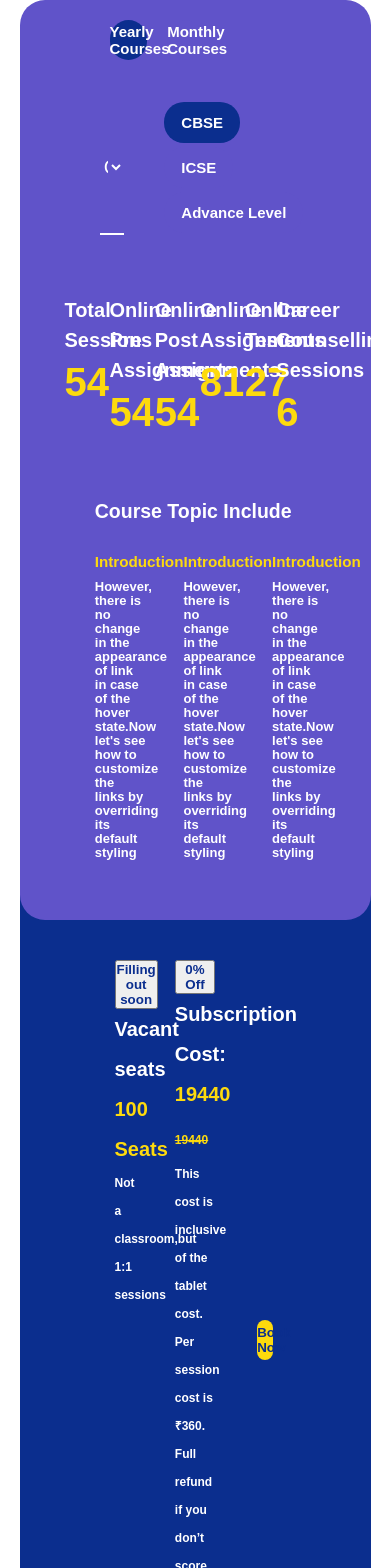
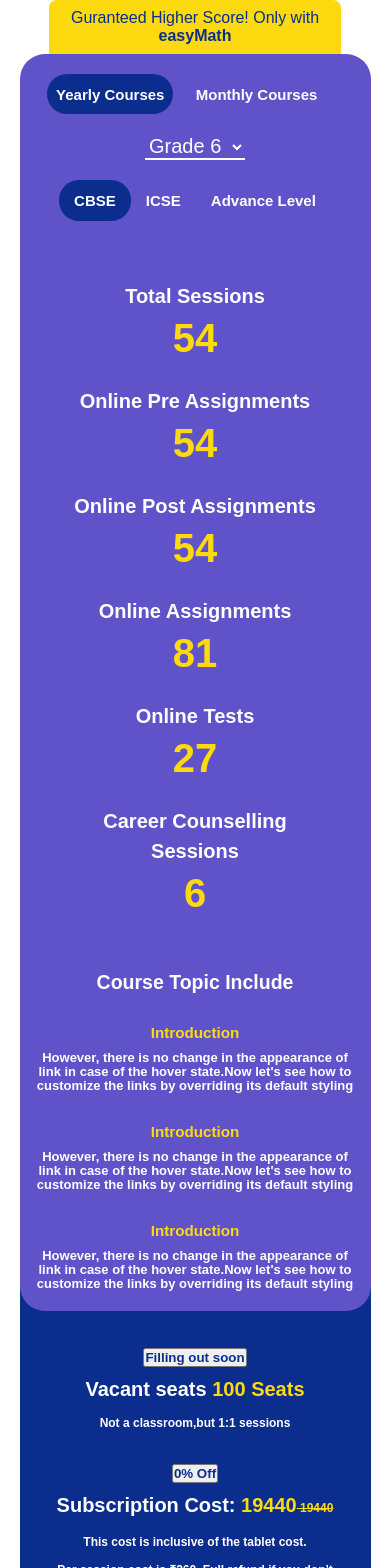
Before and after one commit to mohini-chauhan/Pivot, a React (Create React App) app: page / in a window 390 px wide. Shown: the top 1568 px of the page. Built offline with nearby package versions, Linux system fonts and the light colour scheme.

Commit message:
final version with build and responsive pages

```diff
--- a/src/App.css
+++ b/src/App.css
@@ -15,6 +15,16 @@
     width: 100%;
     background: var(--primary-white);
 }
+.top-banner{
+    width: 40%;
+    background: var(--primary-yellow);
+    border-radius: 8px 8px 0 0;
+    color: var(--primary-blue);
+    height:fit-content;
+    text-align:center;
+    padding: 9px;
+    margin-left: 100px;
+}
 .banner-container{
     width: 90%;
     background: var(--primary-violet);
@@ -27,7 +37,7 @@
     padding-left:80px;
 }
 .btn-container button{
-    width:15%;
+    width:20%;
     height:40px;
     border-style: none;
     border-radius: 25px;
@@ -46,3 +56,25 @@
     background: var(--primary-blue) !important;
 
 }
+
+@media (max-width: 922px){
+    .btn-container{
+        width: 90%;
+        margin: auto;
+        padding: 20px 0
+    }
+    .btn-container button{
+        width: 40%;
+    }
+
+
+
+}
+@media (max-width:860px){
+    .top-banner{
+        width: 75%;
+        margin: auto;
+
+    }
+
+}
--- a/src/App.js
+++ b/src/App.js
@@ -33,6 +33,7 @@
 
   return (
     <div className="App">
+      <div className="top-banner">Guranteed Higher Score! Only with <strong> easyMath</strong></div>
       <div className="banner-container">
         <section className="btn-container">
           <button  onClick={()=>setToggle(true)}className={toggle?"year-btn clk":"year-btn"}>Yearly Courses</button>
--- a/src/Components/Month/Month.css
+++ b/src/Components/Month/Month.css
@@ -26,7 +26,7 @@
     color:var(--primary-white);
     border-style: none;
     font-size:20px;
-    width: 10%;
+    width: 15%;
     border-bottom:2px solid var(--primary-white);
 
 }
@@ -94,6 +94,44 @@
     font-size: 13px;
     line-height: 20px;
 }
+
+@media (max-width: 922px){
+    .monthly-course-container select{
+        margin: 10px;
+        width: 50%;
+    }
+    .dropdown-container{
+        width: 90%;
+        display: flex;
+        justify-content: center;
+        margin: auto;
+    }
+    .monthly-card-skeleton{
+        display: block;
+        text-align: center;
+    }
+    .month-duration{
+        width: 80%;
+        margin: 5px auto;
+    }
+    .month-price{
+        width: 80%;
+        margin: 5px auto;
+    }
+    .month-price .discount{
+        margin: 5px auto;
+    }
+    .session-duration{
+        width: 80%;
+        margin: 5px auto;
+    }
+
+
+}
+
+
+
+
 /***********************************************Month footer***************************************************************/
 .footer-container{
     width:100%;
@@ -141,3 +179,33 @@
 .terms a{
     color:var(--primary-white);
 }
+
+
+@media (max-width: 922px){
+    .footer-container{
+        padding: 20px;
+        text-align: center;
+    }
+    .footer-items{
+        display: block;
+        width:100%;
+        margin: auto;
+        font-size: 20px;
+    }
+    .footer-items .A1{
+        width: 100%;
+        padding: 10px;
+    }
+    .footer-items .A2{
+        width: 100%;
+        padding: 10px;
+    }
+    .footer-items .A3{
+        width: 100%;
+        padding: 10px;
+    }
+
+
+
+
+}
--- a/src/Components/Month/Month.js
+++ b/src/Components/Month/Month.js
@@ -75,12 +75,12 @@
     return (
         <div className="main-container">
             <section className="monthly-course-container">
-                <select  onChange={onSelect}>
+                <div className="dropdown-container"><select  onChange={onSelect}>
                     {dropDown}
                 </select>
                 <select  onChange={(e)=>setBoard(e.target.value)}>
                     {boardDropDown}
-                </select>
+                </select></div>
                 {cardSkeleton(props.text[gradeList.indexOf(select)].boards[board]["5_sessions"])}
                 {cardSkeleton(props.text[gradeList.indexOf(select)].boards[board]["10_sessions"])}
                 {cardSkeleton(props.text[gradeList.indexOf(select)].boards[board]["20_sessions"])}
--- a/src/Components/Year/Year.css
+++ b/src/Components/Year/Year.css
@@ -10,6 +10,17 @@
     list-style-type: none;
     margin: auto;
     width: 90%;
+
+}
+.monthly-course-container .year-select{
+    outline: none;
+    margin: 20px 20px 20px 75px;
+    background: var(--primary-violet);
+    color: var(--primary-white);
+    border-style: none;
+    font-size: 20px;
+    width: 100px;
+    border-bottom: 2px solid var(--primary-white);
 
 }
 .year-container .year-board-btn button{
@@ -36,14 +47,15 @@
 .session-details-container{
     width: 95%;
     padding: 40px 30px;
-    display: flex;
-    justify-content: space-around;
+    display: grid;
+    grid-template-columns: repeat( auto-fit, minmax(182px, 1fr) );
+    grid-row-gap:20px ;
     font-size:20px;
     font-weight:bold;
     margin: 0 auto;
 }
 .session-number{
-    width: 12%;
+    width: 65%;
     line-height: 30px;
 }
 .session-count{
@@ -71,6 +83,49 @@
     line-height: 14px;
     margin-top: 10px;
     width: 58%;
+}
+
+@media (max-width: 500px){
+    .session-details-container{
+        text-align: center;
+    }
+    .session-number{
+        width: 100% !important;
+    }
+}
+@media (max-width: 750px){
+    .year-container{
+        display: block;
+        width: 95%;
+        text-align: center;
+    }
+    .year-container .year-board-btn{
+        text-align: center;
+        width: 100%;
+    }
+    .year-container .year-board-btn button{
+        margin: 0;
+        padding: 12px 15px;
+    }
+    .monthly-course-container .year-select{
+            margin: 0;
+    }
+}
+@media (max-width: 922px){
+    .topic-content{
+        display: block;
+    }
+    .topic-details-container{
+        text-align: center;
+        padding: 10px;
+    }
+    .topic-content p{
+        width: 100%;
+    }
+
+
+
+
 }
 /****************************************Yearly footer***********************************************************/
 .footer-items button{
@@ -122,3 +177,17 @@
     background:var(--primary-yellow);
 
 }
+
+@media (max-width: 922px){
+    .A11,.A22{
+        width: 100%;
+        padding: 10px;
+    }
+    .yearA3{
+        width: 80%;
+        padding: 10px;
+    }
+    .terms{
+        line-height: 50px;
+    }
+}
--- a/src/Components/Year/Year.js
+++ b/src/Components/Year/Year.js
@@ -72,7 +72,7 @@
             {console.log(board)}
             <section className="monthly-course-container">
                 <section className="year-container">
-                    <select onChange={onSelect}>
+                    <select className="year-select" onChange={onSelect}>
                     {dropDown}
                     </select>
                     <div className="year-board-btn">
@@ -85,8 +85,8 @@
                     {sessionContent(props.text[gradeList.indexOf(select)].boards[board]['online_pre_assignments'],'Online Pre Assignments')}
                     {sessionContent(props.text[gradeList.indexOf(select)].boards[board]['online_post_assignments'],'Online Post Assignments')}
                     {sessionContent(props.text[gradeList.indexOf(select)].boards[board]['online_assignments'],'Online Assignments')}
-                    {sessionContent(props.text[gradeList.indexOf(select)].boards[board]['online_tests'],'Online Tests',{width:'7%'})}
-                    {sessionContent(props.text[gradeList.indexOf(select)].boards[board]['career_counselling_sessions'],'Career Counselling Sessions',{width:'18%'})}
+                    {sessionContent(props.text[gradeList.indexOf(select)].boards[board]['online_tests'],'Online Tests',{width:'55%'})}
+                    {sessionContent(props.text[gradeList.indexOf(select)].boards[board]['career_counselling_sessions'],'Career Counselling Sessions',{width:'101%'})}
                 </section>
                 <section className="topic-details-container">
                     <h2>Course Topic Include</h2>
```
Also changed, not shown: 15 other files (tests, documents, lock files or other folders).
